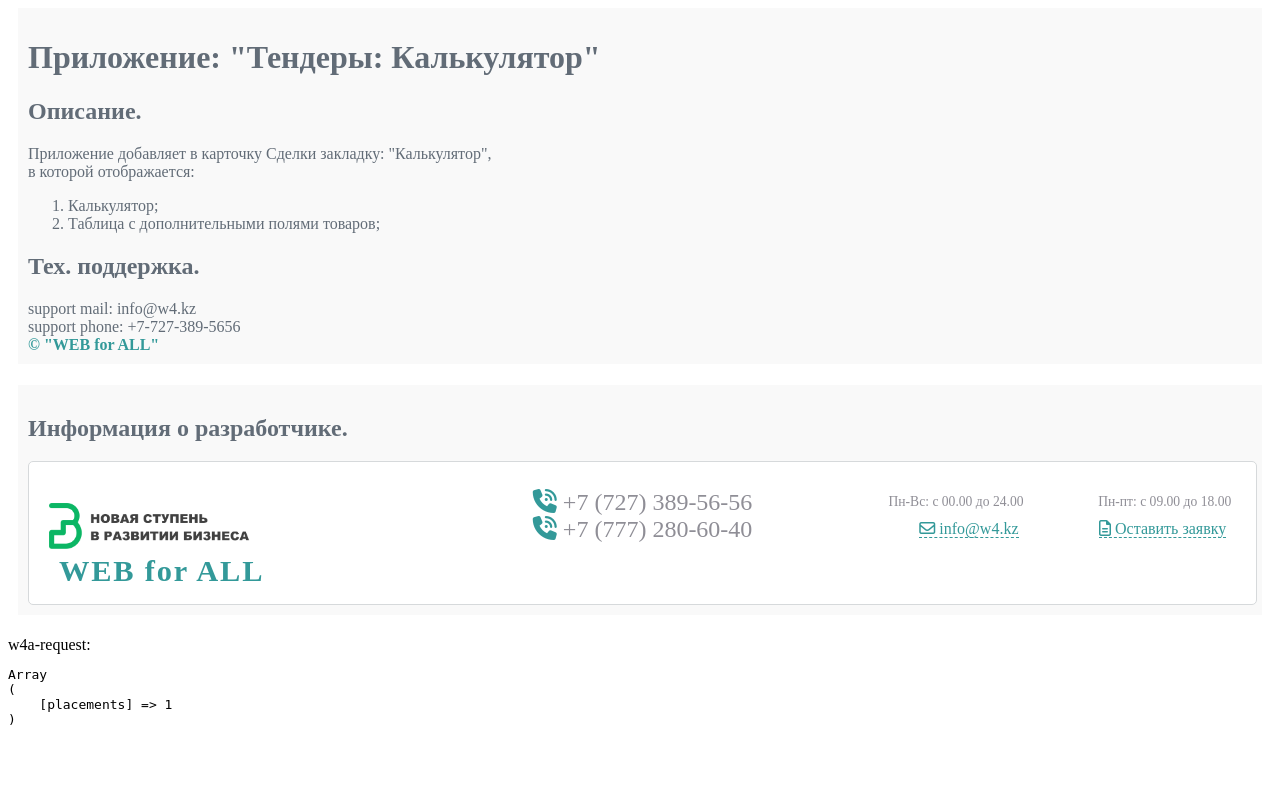
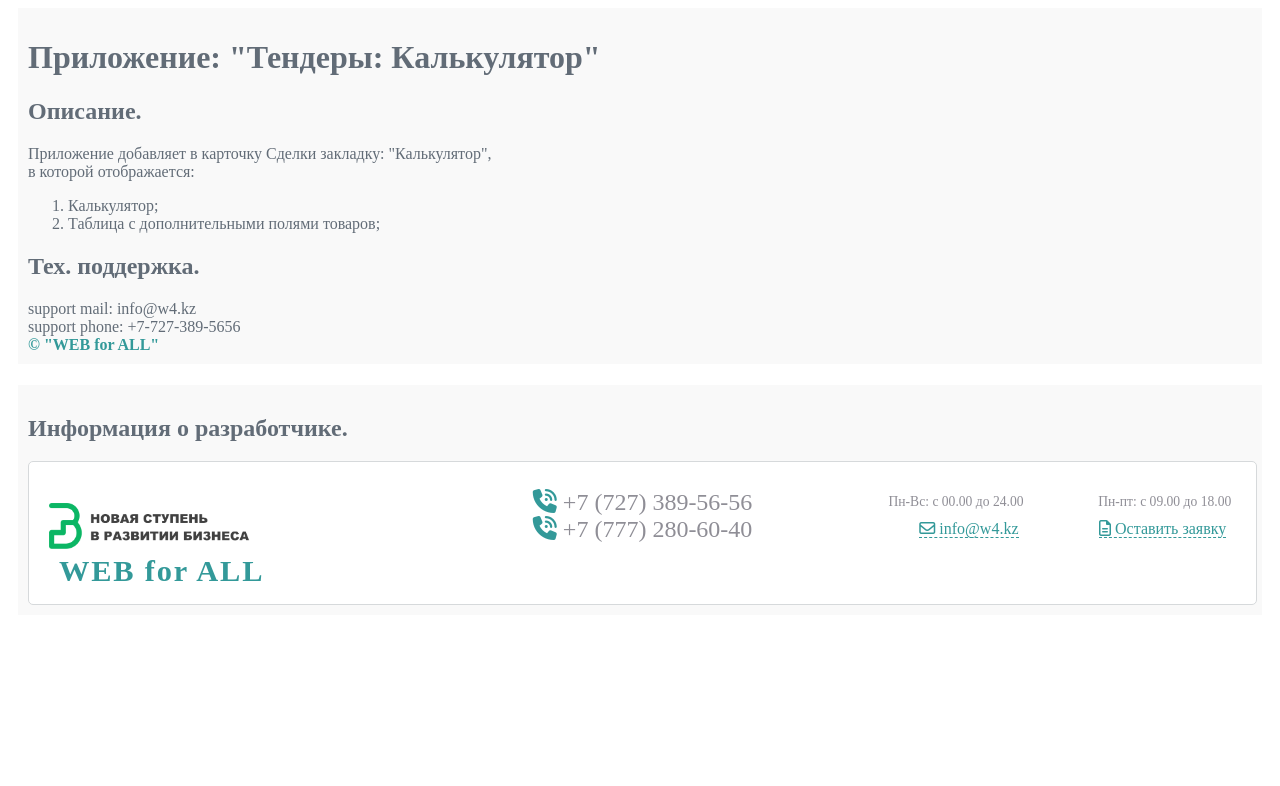
Before and after one commit to w4-kz/w4a.tendercalc, a PHP site: page /files/w4a_apps/widget/tendercalc/index.php?placements=1 in a window 1280 px wide. Shown: the top 786 px of the page. Run offline with PHP 8.4, Linux system fonts and the light colour scheme; data that the repository does not hold is empty; some libraries are stand-ins or nearby versions.

Commit message:
deleted print() into index.php of app

```diff
--- a/install/files/w4a_apps/widget/tendercalc/index.php
+++ b/install/files/w4a_apps/widget/tendercalc/index.php
@@ -9,8 +9,6 @@ require_once ('./info/description.html');
 require_once ('./info/dev_info.html');
 require_once ('crest.php');
 
-echo "w4a-request: <pre>"; print_r($_REQUEST); echo "</pre>";
-exit();
 $placementOptions = array();
 if(array_key_exists('PLACEMENT_OPTIONS', $_REQUEST))
 {
```
